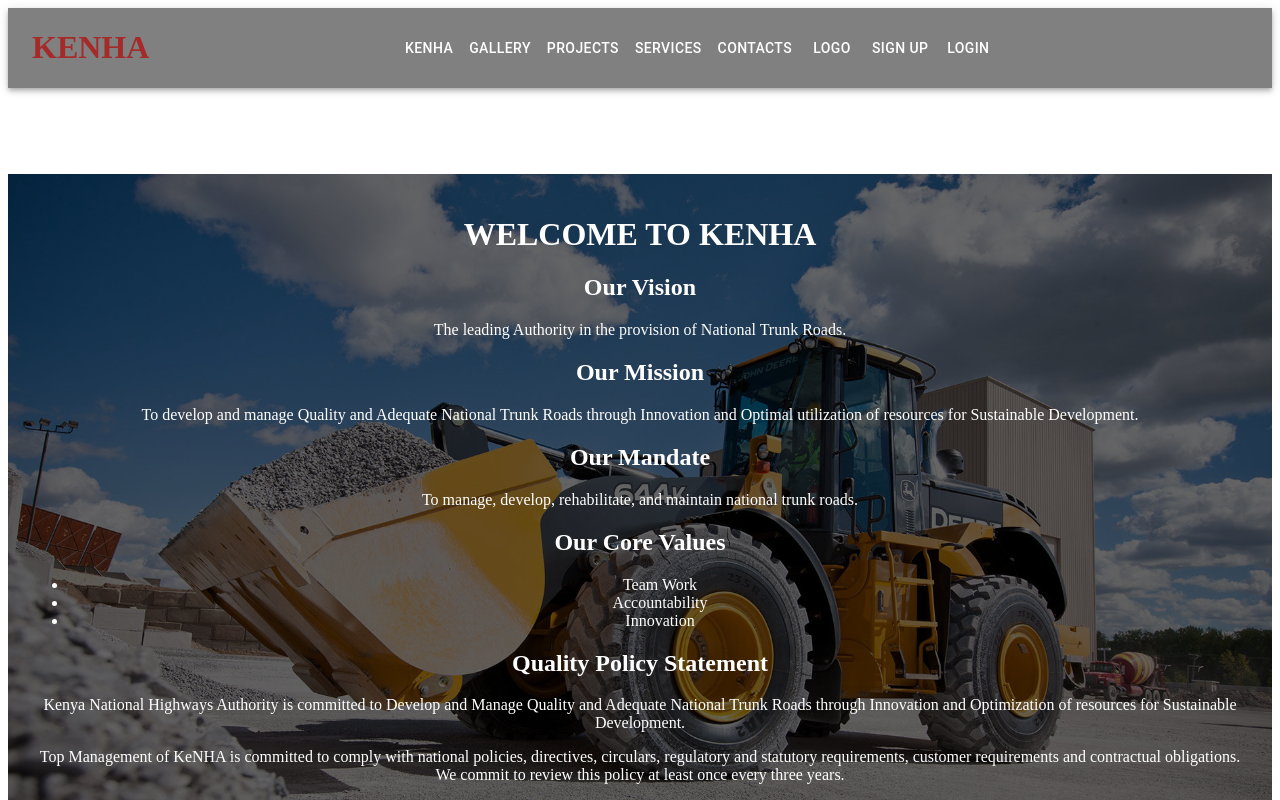
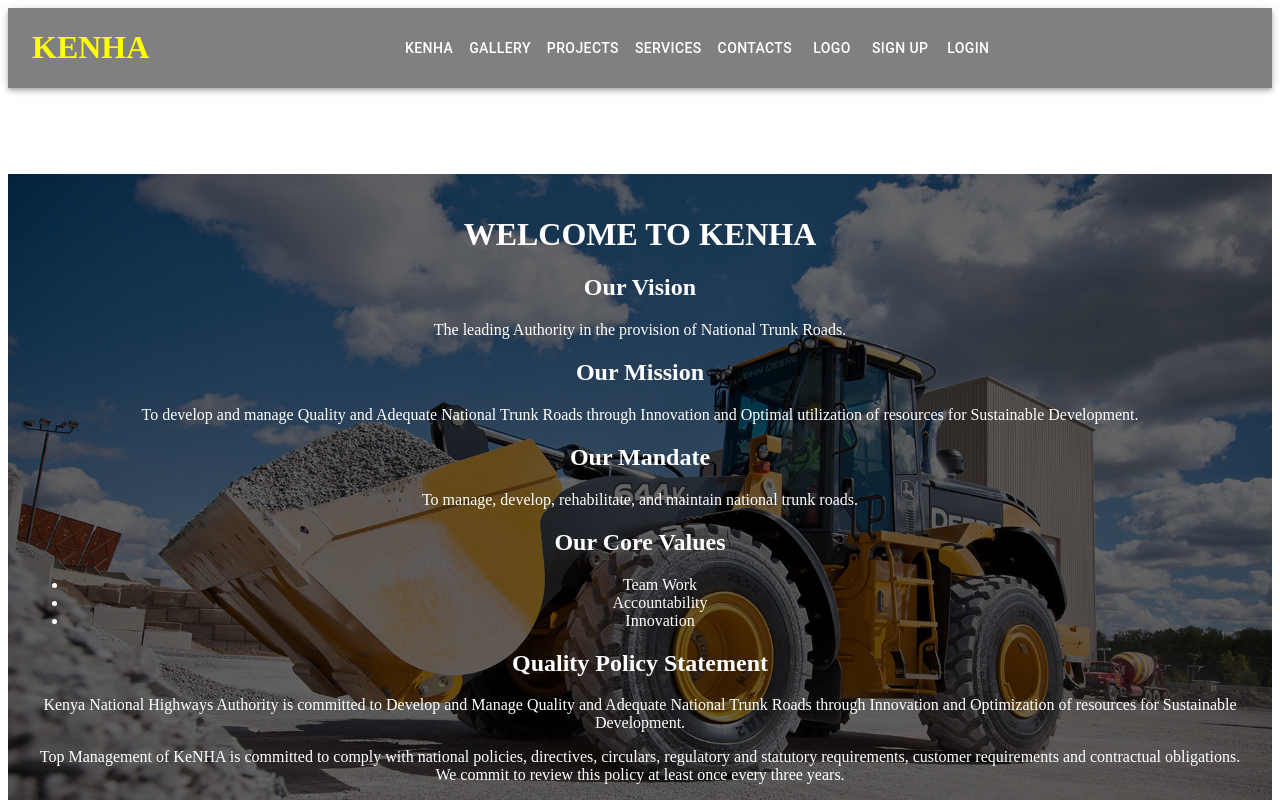
Before and after one commit to christine-M9/KeNHA-Project-MGMT-System, a React (Vite) app in the folder kenha-frontend/: page / in a window 1280 px wide. Shown: the top 800 px of the page. Built offline with nearby package versions, Linux system fonts and the light colour scheme.

Commit message:
header styling

```diff
--- a/kenha-frontend/src/Header.jsx
+++ b/kenha-frontend/src/Header.jsx
@@ -8,7 +8,7 @@
     <AppBar position="static" style={{ background: 'grey' }}>
       <Toolbar>
         <div style={{ flexGrow: 1, color: 'brown' }}>
-          <h1 style={{ color: 'brown' }}>KENHA</h1>
+          <h1 style={{ color: 'yellow' }}>KENHA</h1>
         </div>
         <Navbar />
       </Toolbar>
```
Also changed, not shown: 1 other file (tests, documents, lock files or other folders).
